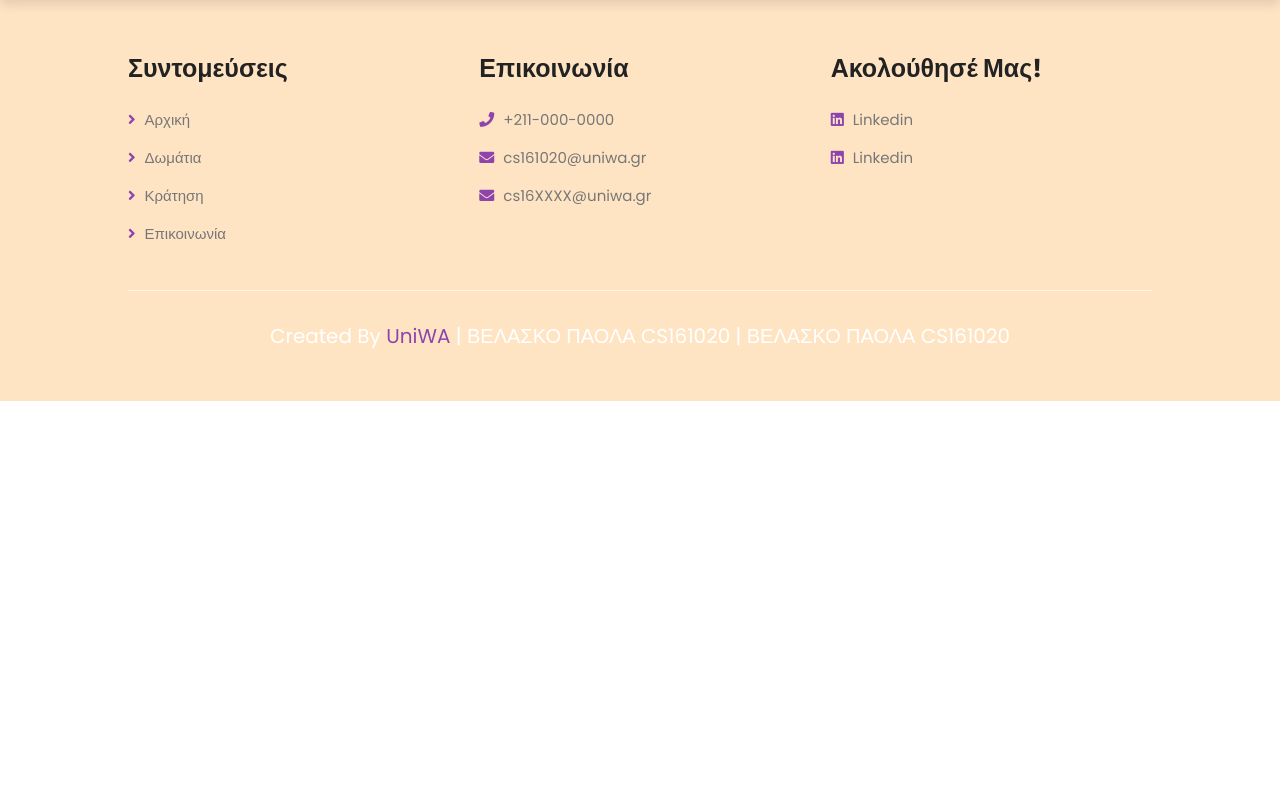
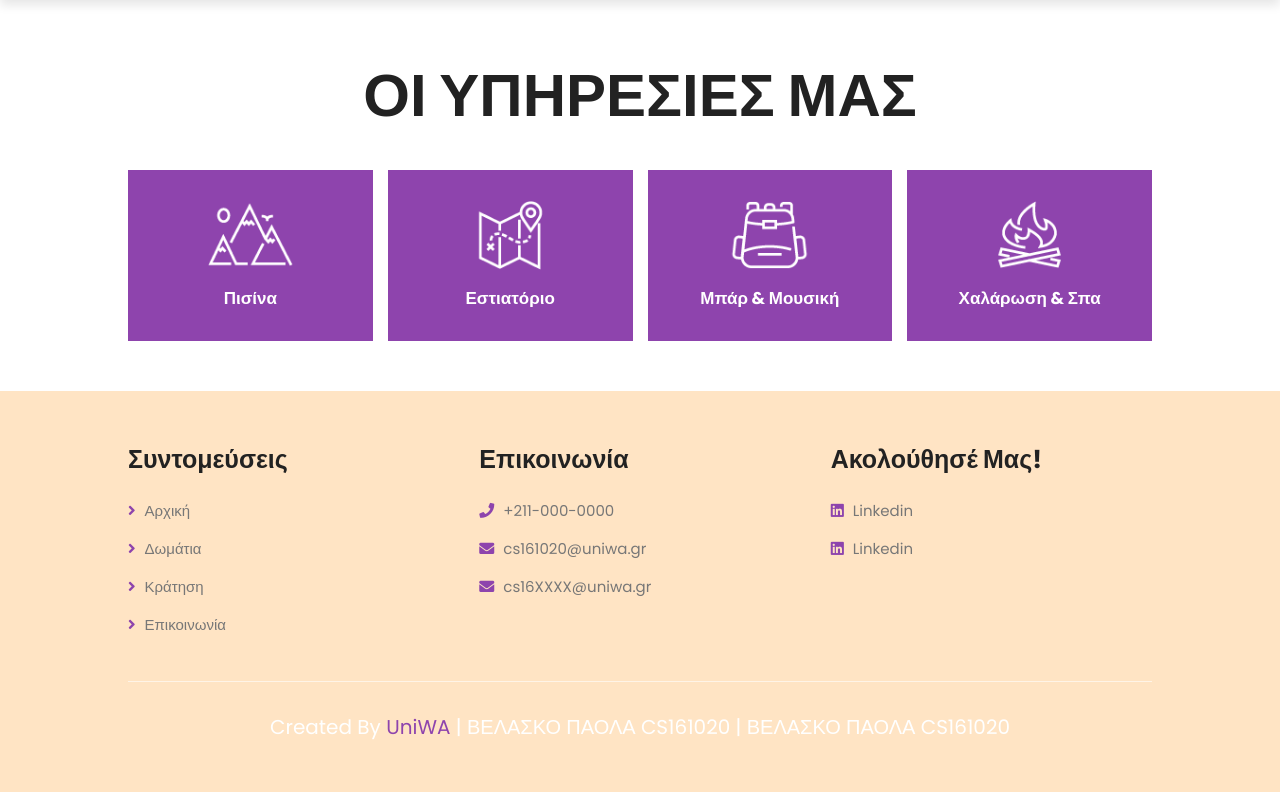
Before and after one commit to PaolaVlsc/HotelProjectWebsite2022, a PHP site: page / in a window 1280 px wide. Shown: the part 78-870 px from the top of the page. Before the commit the page ends 479 px from the top, so only its background shows below. Run offline with PHP 8.4, Linux system fonts and the light colour scheme.

Commit message:
Facilities

```diff
--- a/css/style.css
+++ b/css/style.css
@@ -154,6 +154,11 @@ section { /* padding header */
     html {
         font-size: 50%;
     }
+
+    /* services homepage */
+    .heading-title{
+        font-size: 3.5rem;
+    }
 }
 
 
@@ -210,3 +215,40 @@ section { /* padding header */
 .footer .credit span{
     color:var(--main-color);
 }
+
+/* TODO 4 . Homepage facilities */
+
+.services .box-container{
+    display: grid;
+    grid-template-columns: repeat(auto-fit, minmax(16rem, 1fr));
+    gap: 1.5rem;
+}
+
+.services .box-container .box{
+    padding:3rem 2rem;
+    text-align: center;
+    background: var(--main-color);
+    //cursor: pointer;
+}
+
+.services .box-container .box:hover{
+    //background: var(--black);
+}
+
+.services .box-container .box img{
+    height: 7rem;
+}
+
+.services .box-container .box h3{
+    color:var(--white);
+    font-size: 1.7rem;
+    padding-top: 1rem;
+}
+
+.heading-title{
+    text-align: center;
+    margin-bottom: 3rem;
+    font-size: 6rem;
+    text-transform: uppercase;
+    color:var(--black);
+}
--- a/index.html
+++ b/index.html
@@ -14,7 +14,7 @@
 </head>
 <body>
 
-<!-- TODO 1. HEADER start -->
+<!-- TODO 1. HEADER navbar start -->
 <section class="header">
     <a href="index.html" class="logo">ELITE</a>
 
@@ -32,7 +32,48 @@
     <!--  menu button (responsive) end-->
 
 </section>
-<!-- HEADER end -->
+<!-- HEADER navbar end -->
+
+
+<!-- TODO 5. HEADER picture start -->
+
+
+<!--  HEADER picture end -->
+
+
+
+<!--  TODO 4. services homepage start-->
+
+<section class="services">
+
+    <h1 class="heading-title"> ΟΙ ΥΠΗΡΕΣΙΕΣ ΜΑΣ </h1>
+
+    <div class="box-container">
+
+        <div class="box">
+            <img src="images/icon-1.png" alt="">
+            <h3>Πισίνα</h3>
+        </div>
+
+        <div class="box">
+            <img src="images/icon-2.png" alt="">
+            <h3>Εστιατόριο</h3>
+        </div>
+
+        <div class="box">
+            <img src="images/icon-3.png" alt="">
+            <h3>Μπάρ & Μουσική</h3>
+        </div>
+
+        <div class="box">
+            <img src="images/icon-4.png" alt="">
+            <h3>Χαλάρωση & Σπα</h3>
+        </div>
+
+    </div>
+</section>
+
+<!-- services homepage end-->
 
 
 <!-- TODO 4. Footer start -->
@@ -53,7 +94,7 @@
             <h3>Επικοινωνία</h3>
             <a href="#"> <i class="fas fa-phone"></i> +211-000-0000 </a> <!--fa-phone sxedio-->
             <a href="#"> <i class="fas fa-envelope"></i> cs161020@uniwa.gr </a>
-            <a href="#"> <i class="fas fa-envelope"></i>  cs16XXXX@uniwa.gr </a>
+            <a href="#"> <i class="fas fa-envelope"></i> cs16XXXX@uniwa.gr </a>
         </div>
 
         <div class="box">
@@ -64,12 +105,11 @@
 
     </div>
 
-    <div class="credit"> created by <span>UniWA</span> | ΒΕΛΑΣΚΟ ΠΑΟΛΑ CS161020 |  ΒΕΛΑΣΚΟ ΠΑΟΛΑ CS161020  </div>
+    <div class="credit"> created by <span>UniWA</span> | ΒΕΛΑΣΚΟ ΠΑΟΛΑ CS161020 | ΒΕΛΑΣΚΟ ΠΑΟΛΑ CS161020</div>
 
 </section>
 
-
-
+<!-- Footer end -->
 
 
 <!-- swiper js link  -->
--- a/js/script.js
+++ b/js/script.js
@@ -8,3 +8,9 @@ menu.onclick = () =>
 {   menu.classList.toggle('fa-times');
     navbar.classList.toggle('active');
 }
+
+
+window.onscroll = () =>{
+    menu.classList.remove('fa-times');
+    navbar.classList.remove('active');
+};
```
